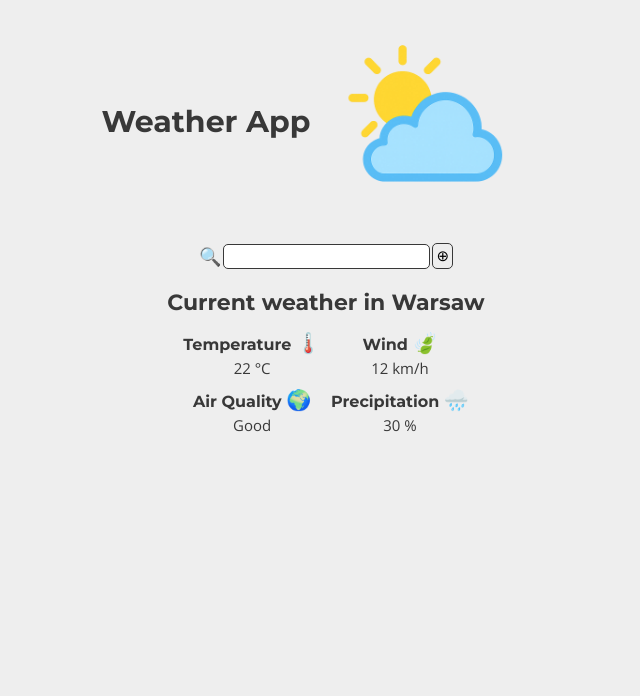
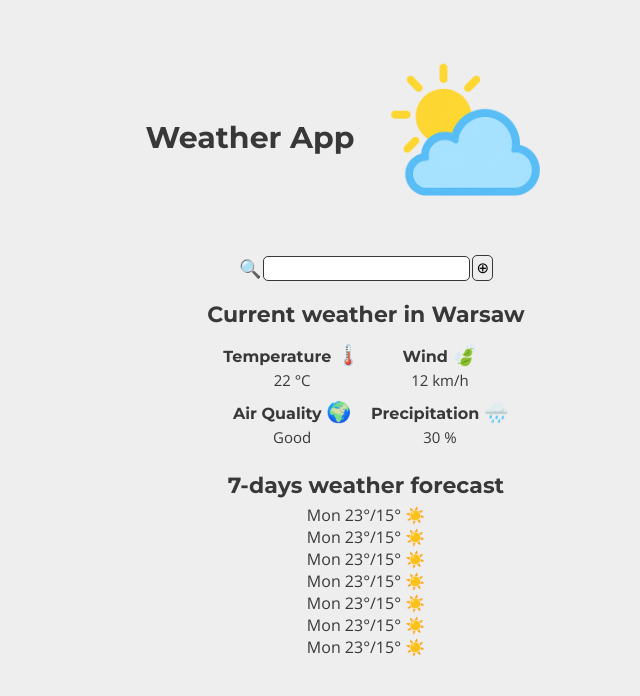
Before and after one commit to ZajacMateusz1/Weather-App, a React (Vite) app: page / in a window 1280 px wide. Shown: the top 696 px of the page, without its empty margins (274-914 px from the left). Built offline with nearby package versions, Linux system fonts and the light colour scheme.

Commit message:
Add WeatherForecast and DayCard components with styles

```diff
--- a/src/App.tsx
+++ b/src/App.tsx
@@ -1,10 +1,12 @@
 import Header from "./components/Header/Header.tsx";
 import CurrentWeather from "./components/CurrentWeather/CurrentWeather.tsx";
+import WeatherForecast from "./components/WeatherForecast/WeatherForecast.tsx";
 function App() {
   return (
     <>
       <Header />
       <CurrentWeather />
+      <WeatherForecast />
     </>
   );
 }
--- /dev/null
+++ b/src/components/DayCard/DayCard.module.scss
@@ -0,0 +1,3 @@
+.li {
+  font-size: 1.6rem;
+}
--- /dev/null
+++ b/src/components/DayCard/DayCard.tsx
@@ -0,0 +1,12 @@
+import styles from "./DayCard.module.scss";
+interface DayCardProps {
+  children: string;
+  icon: string;
+}
+export default function DayCard({ children, icon }: DayCardProps) {
+  return (
+    <li className={styles.li}>
+      {children} <span className="icon">{icon}</span>
+    </li>
+  );
+}
--- /dev/null
+++ b/src/components/WeatherForecast/WeatherForecast.module.scss
@@ -0,0 +1,9 @@
+.section {
+  display: flex;
+  flex-direction: column;
+  gap: 0.5rem;
+}
+
+.ol {
+  list-style: none;
+}
--- /dev/null
+++ b/src/components/WeatherForecast/WeatherForecast.tsx
@@ -0,0 +1,18 @@
+import DayCard from "../DayCard/DayCard.tsx";
+import styles from "./WeatherForecast.module.scss";
+export default function WeatherForecast() {
+  return (
+    <section id="weatherForecast" className={styles.section}>
+      <h2>7-days weather forecast</h2>
+      <ol className={styles.ol}>
+        <DayCard icon="☀️">Mon 23°/15°</DayCard>
+        <DayCard icon="☀️">Mon 23°/15°</DayCard>
+        <DayCard icon="☀️">Mon 23°/15°</DayCard>
+        <DayCard icon="☀️">Mon 23°/15°</DayCard>
+        <DayCard icon="☀️">Mon 23°/15°</DayCard>
+        <DayCard icon="☀️">Mon 23°/15°</DayCard>
+        <DayCard icon="☀️">Mon 23°/15°</DayCard>
+      </ol>
+    </section>
+  );
+}
--- a/src/styles/index.scss
+++ b/src/styles/index.scss
@@ -11,10 +11,14 @@ html {
   background-color: $bg-color;
 }
 #root {
+  margin: auto;
+  padding: 2rem;
+  text-align: center;
   font-family: $font-sans;
   min-height: 100vh;
   max-width: 1200px;
   color: $font-color-main;
+}
 h1,
 h2,
 h3,
@@ -22,4 +26,6 @@ html {
 h5 {
   font-family: $font-mont;
 }
+h2 {
+  font-size: 2.2rem;
 }
```
Lines whose indentation alone changed are shown as unchanged.
